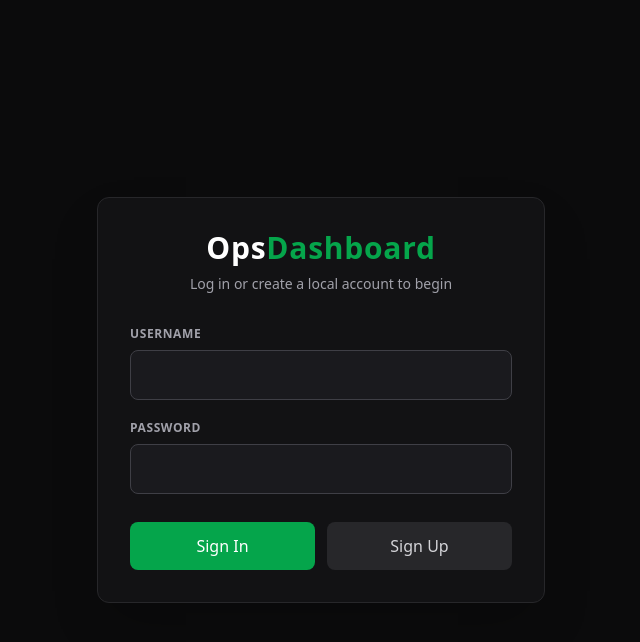
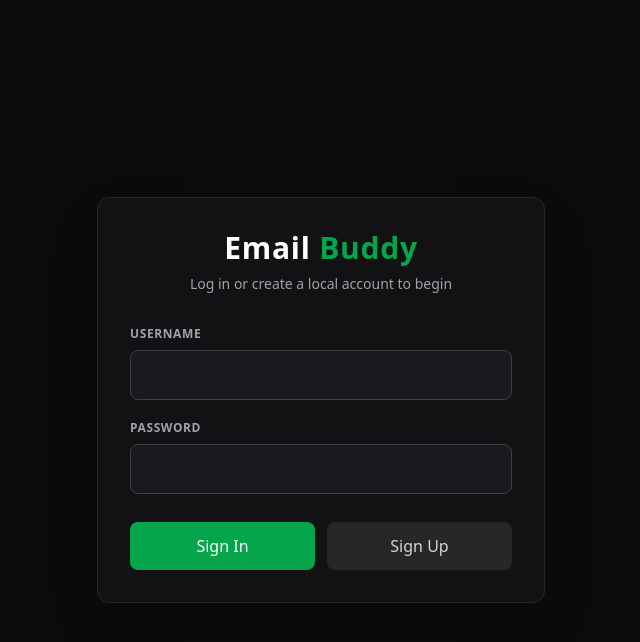
Before and after one commit to sundardotpy/email-helper, a Flask app: page /login in a window 1280 px wide. Shown: the top 642 px of the page, without its empty margins (319-959 px from the left). Run offline with Flask 3, Linux system fonts and the light colour scheme; some libraries are stand-ins or nearby versions.

Commit message:
login page cosmetic

```diff
--- a/templates/login.html
+++ b/templates/login.html
@@ -3,13 +3,13 @@
 <head>
     <meta charset="UTF-8">
     <meta name="viewport" content="width=device-width, initial-scale=1.0">
-    <title>Ops Dashboard - Access</title>
+    <title>Email Buddy</title>
     <script src="https://cdn.tailwindcss.com"></script>
 </head>
 <body class="bg-[#0b0b0c] text-gray-200 flex items-center justify-center min-h-screen">
     <div class="bg-[#121214] p-8 rounded-xl shadow-2xl border border-zinc-800 w-full max-w-md">
         <div class="text-center mb-8">
-            <h1 class="text-3xl font-bold text-white tracking-wide">Ops<span class="text-[#05a54b]">Dashboard</span></h1>
+            <h1 class="text-3xl font-bold text-white tracking-wide">Email<span class="text-[#05a54b]"> Buddy</span></h1>
             <p class="text-zinc-400 text-sm mt-2">Log in or create a local account to begin</p>
         </div>
 
```
